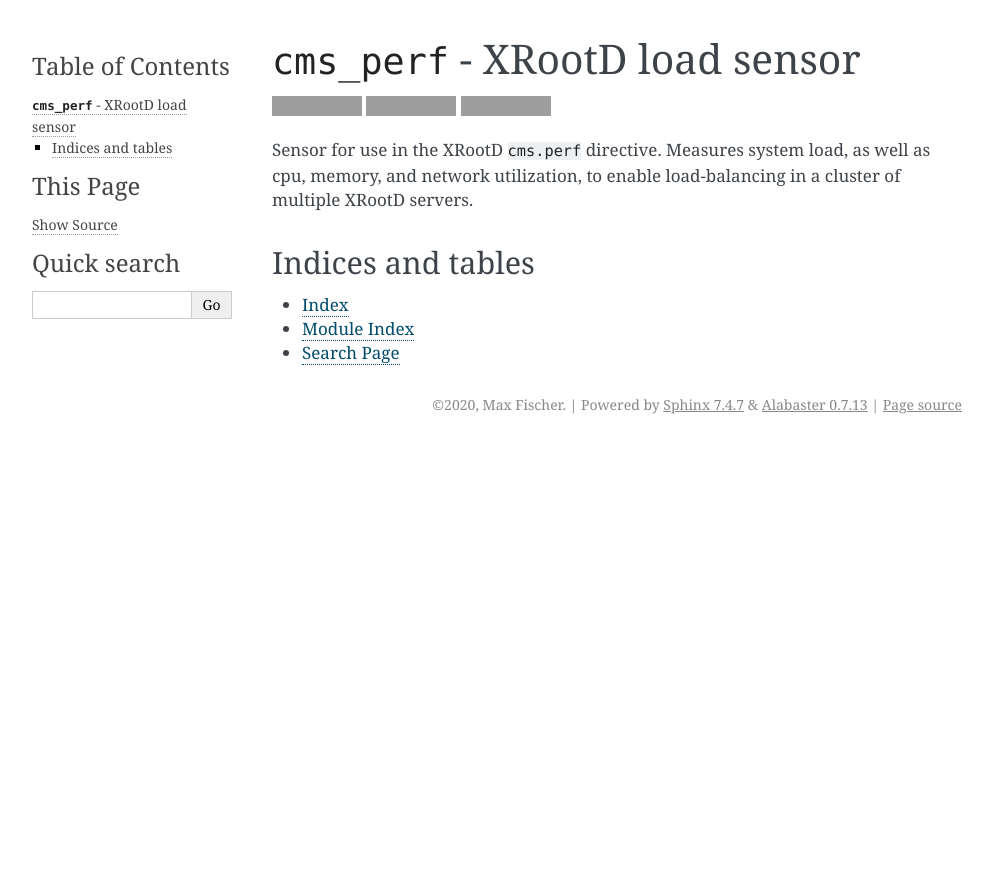
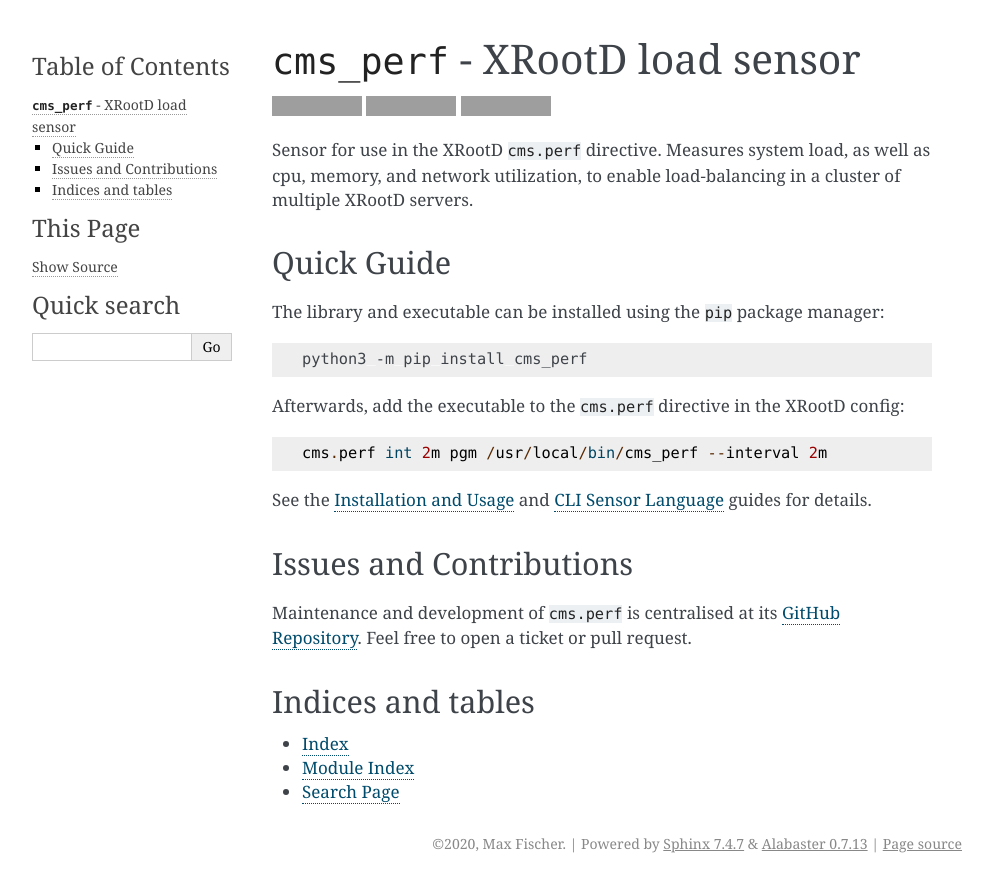
Before and after one commit to maxfischer2781/cms_perf, a Sphinx documentation site: the page built from docs/index.rst, in a window 1280 px wide. Shown: the top 892 px of the page, without its empty margins (148-1141 px from the left). Built offline with Sphinx 7.4.7, drawn with Linux system fonts in a browser that asks for light colours; formulas are drawn with MathJax 3; grey boxes are pictures that could not be loaded.

Commit message:
expanded landing page

```diff
--- a/docs/index.rst
+++ b/docs/index.rst
@@ -30,9 +30,34 @@ Sensor for use in the XRootD ``cms.perf`` directive.
 Measures system load, as well as cpu, memory, and network utilization,
 to enable load-balancing in a cluster of multiple XRootD servers.
 
+Quick Guide
+===========
+
+The library and executable can be installed using the ``pip`` package manager:
+
+.. code:: bash
+
+   python3 -m pip install cms_perf
+
+Afterwards, add the executable to the ``cms.perf`` directive in the XRootD config:
+
+.. code::
+
+   cms.perf int 2m pgm /usr/local/bin/cms_perf --interval 2m
+
+See the :doc:`source/setup` and :doc:`source/cli_lang` guides for details.
+
+Issues and Contributions
+========================
+
+Maintenance and development of ``cms.perf`` is centralised at its `GitHub Repository`_.
+Feel free to open a ticket or pull request.
+
 Indices and tables
 ==================
 
 * :ref:`genindex`
 * :ref:`modindex`
 * :ref:`search`
+
+.. _GitHub Repository: https://github.com/maxfischer2781/cms_perf
```
